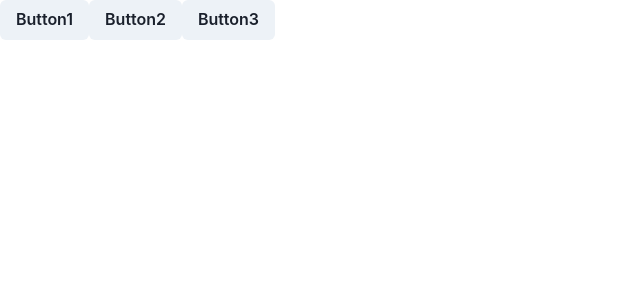
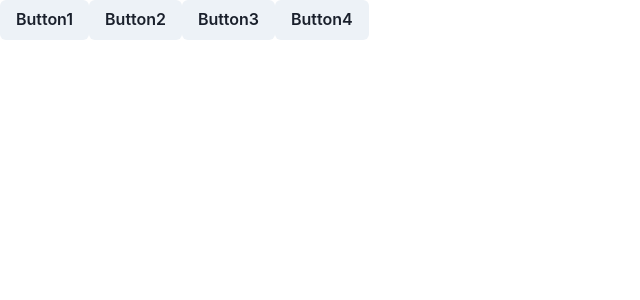
Before and after one commit to hoonil1/hoonil_react, a React (Create React App) app: page / in a window 1280 px wide. Shown: the top 300 px of the page, without its empty margins (0-640 px from the left). Built offline with nearby package versions, Linux system fonts and the light colour scheme.

Commit message:
arrow function을 prop으로 전달 구현

```diff
--- a/src/App.js
+++ b/src/App.js
@@ -22,6 +22,7 @@ function App(props) {
       >
         Button3
       </MyComp>
+      <MyComp executeClick={() => console.log("arrow3")}>Button4</MyComp>
     </div>
   );
 }
```
